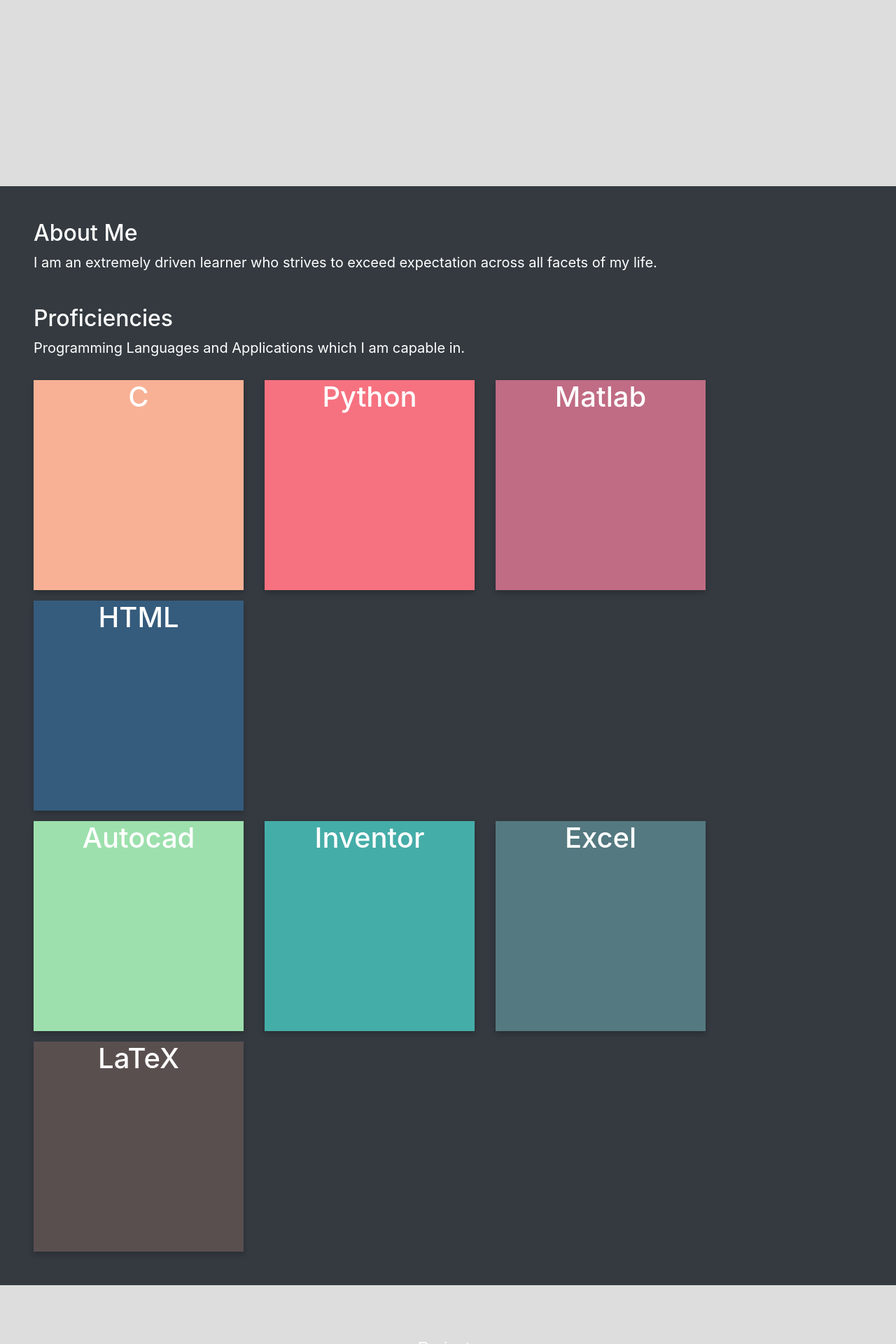
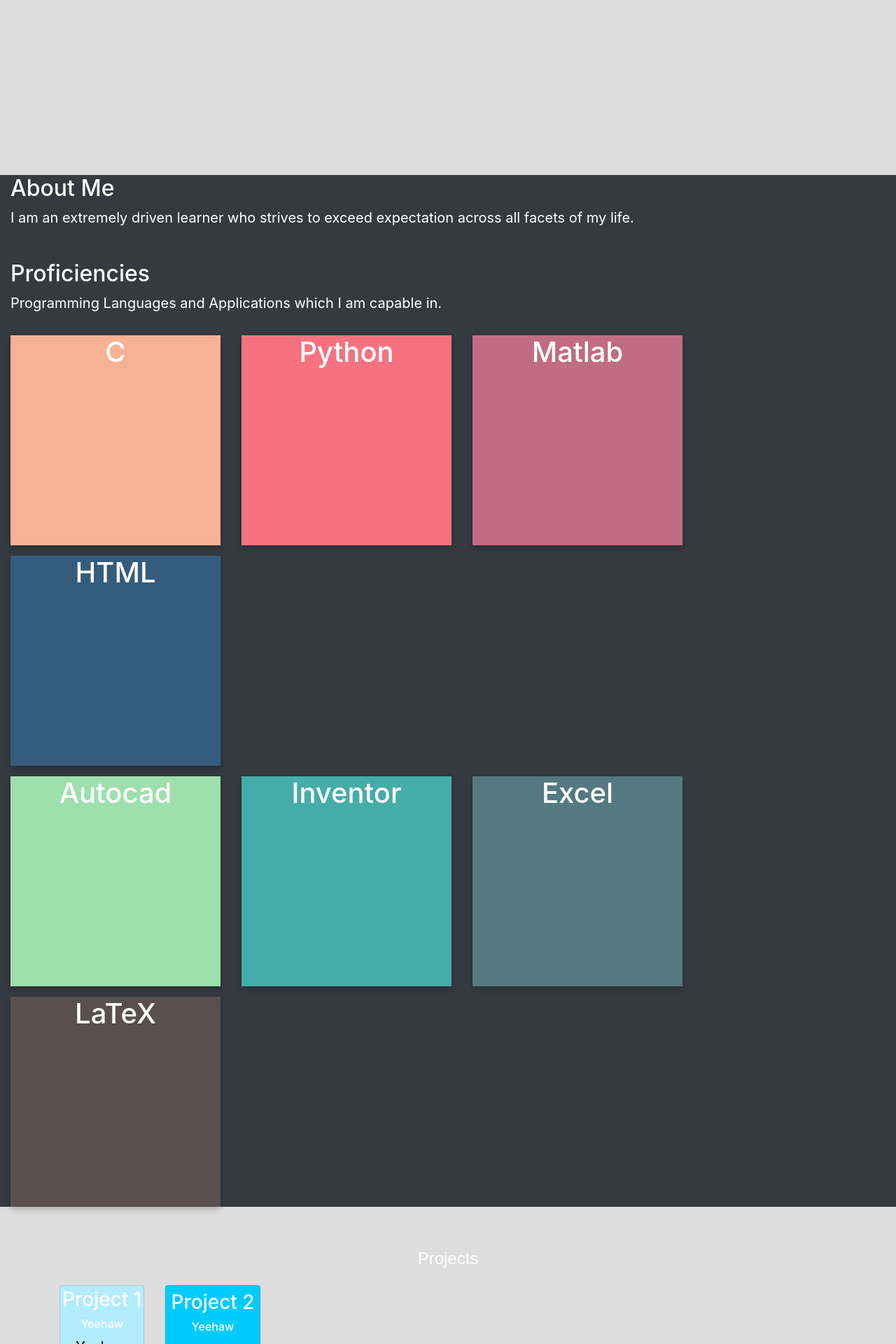
Before and after one commit to MannyLemos/MannyLemos.github.io, a Jekyll site: the page index.html, which Jekyll copies as it is, in a window 1280 px wide. Shown: the part 605-2525 px from the top of the page at 70% size. Built offline with Jekyll 4.4.1, drawn with Linux system fonts in a browser that asks for light colours; nearby versions of some CDN libraries; a script that is not in the unit is left out.

Commit message:
Update index.html

```diff
--- a/index.html
+++ b/index.html
@@ -178,7 +178,7 @@
 
 <div id ="about">
 <div align="Left">
-<div class="container-fluid p-5 my-3 bg-dark text-white">
+<div class="container-fluid bg-dark text-white">
 <h2>About Me</h2>
 <p>I am an extremely driven learner who strives to exceed expectation across all facets of my life.</p><br>
 <div id ="proficiencies">
```
